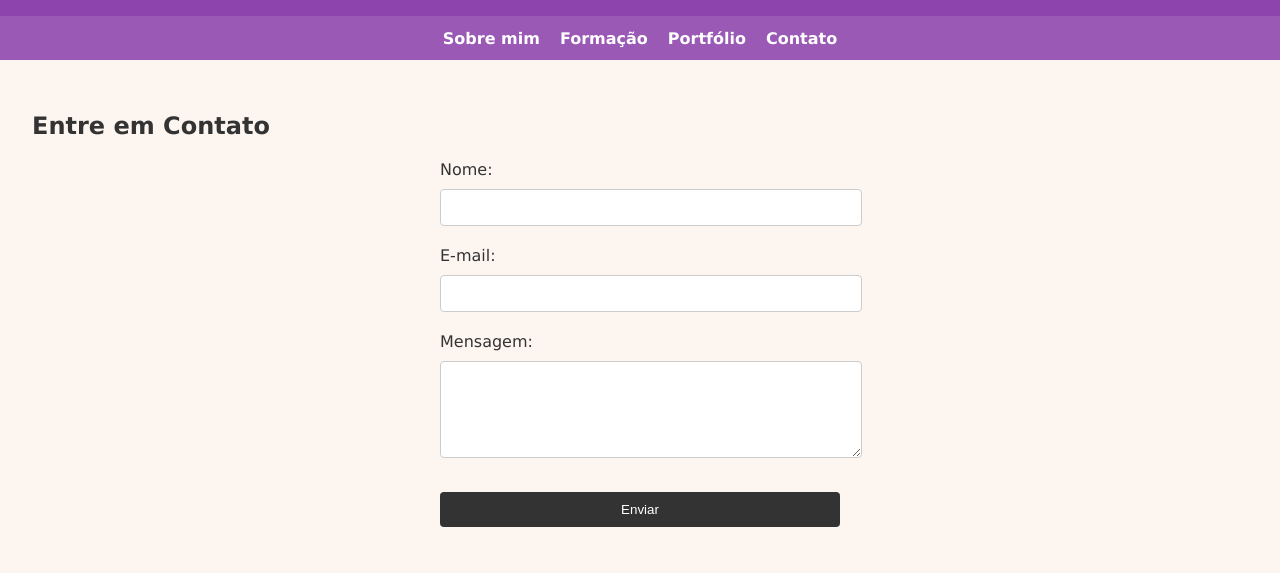
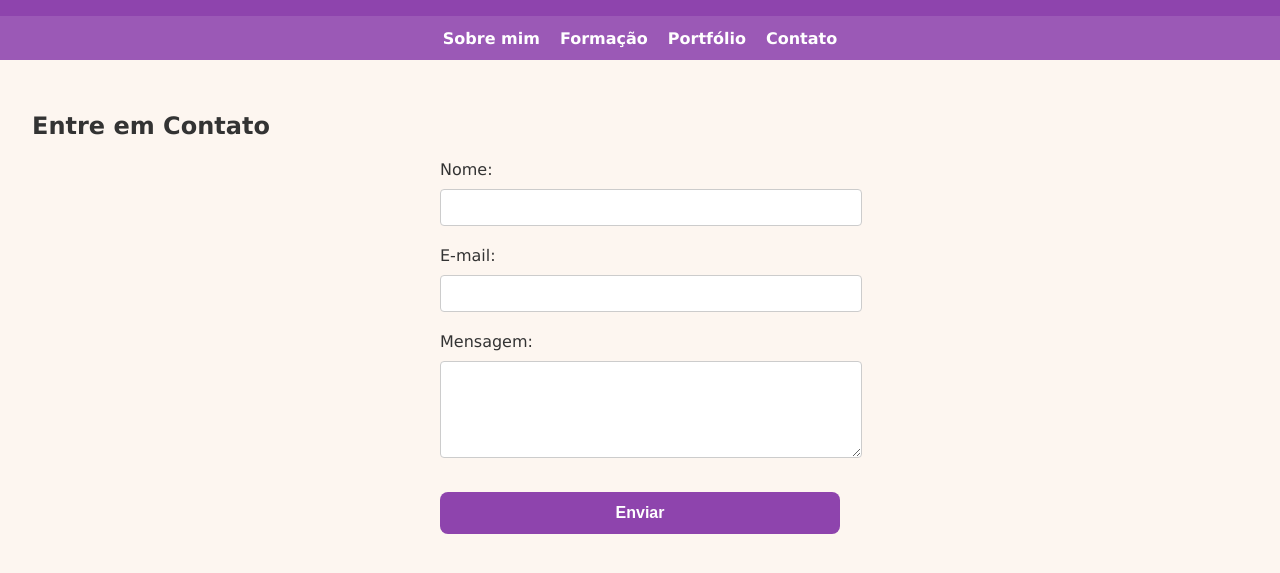
Before and after one commit to nathalia-bf/portifolio-nathalia-balan, a plain HTML site: page contato.html in a window 1280 px wide. Shown: the part 97-670 px from the top of the page. Drawn offline with Linux system fonts and the light colour scheme.

Commit message:
Update style.css

```diff
--- a/style.css
+++ b/style.css
@@ -51,11 +51,17 @@ form input, form textarea {
   border-radius: 4px;
 }
 form input[type="submit"] {
-  background-color: #333;
+  background-color: #8e44ad;
   color: white;
+  font-weight: bold;
+  font-size: 16px;
+  padding: 12px;
+  border-radius: 8px;
+  border: none;
   cursor: pointer;
-  border: none;
+  transition: background-color 0.3s ease;
 }
+
 form input[type="submit"]:hover {
-  background-color: #555;
+  background-color: #6c3483;
 }
```
